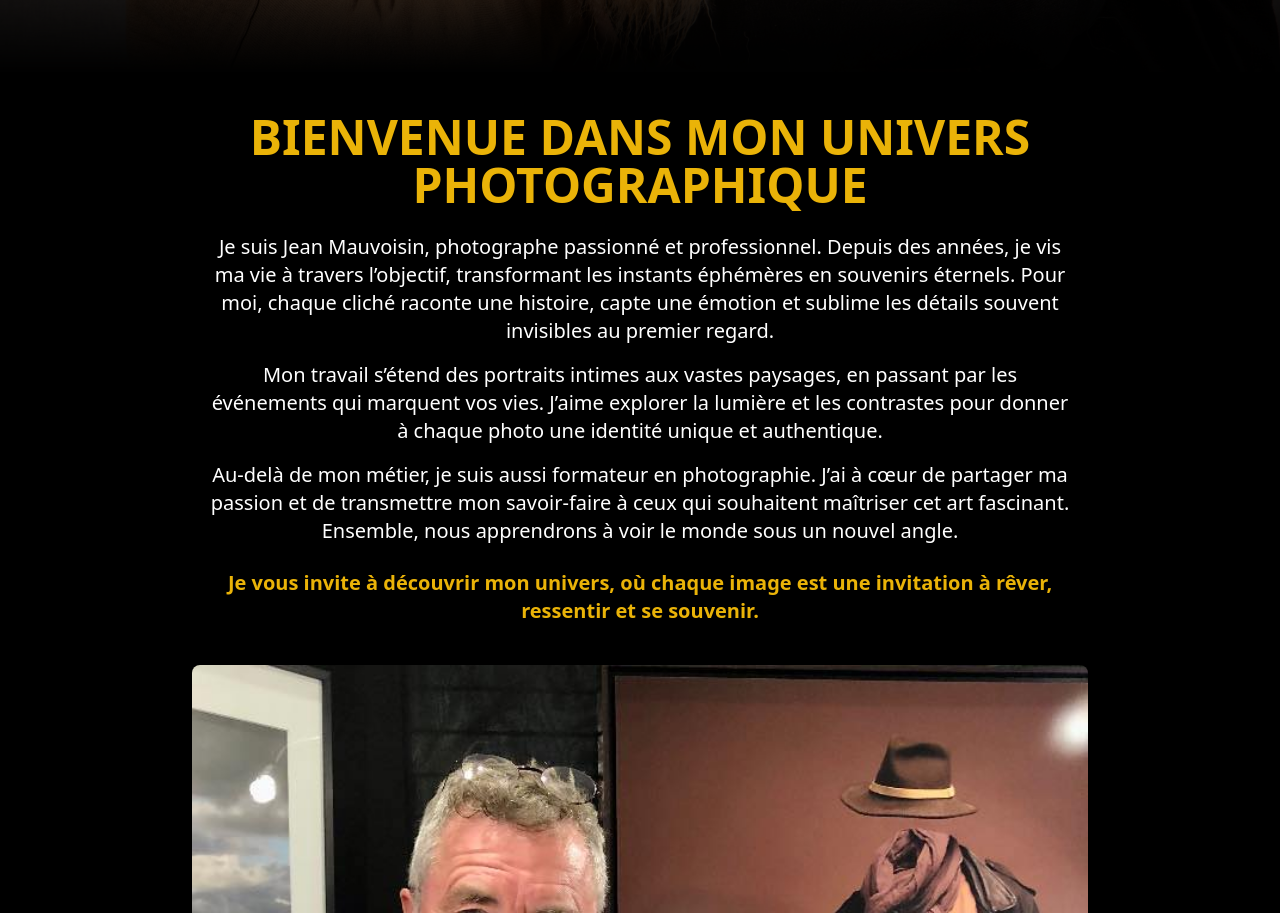
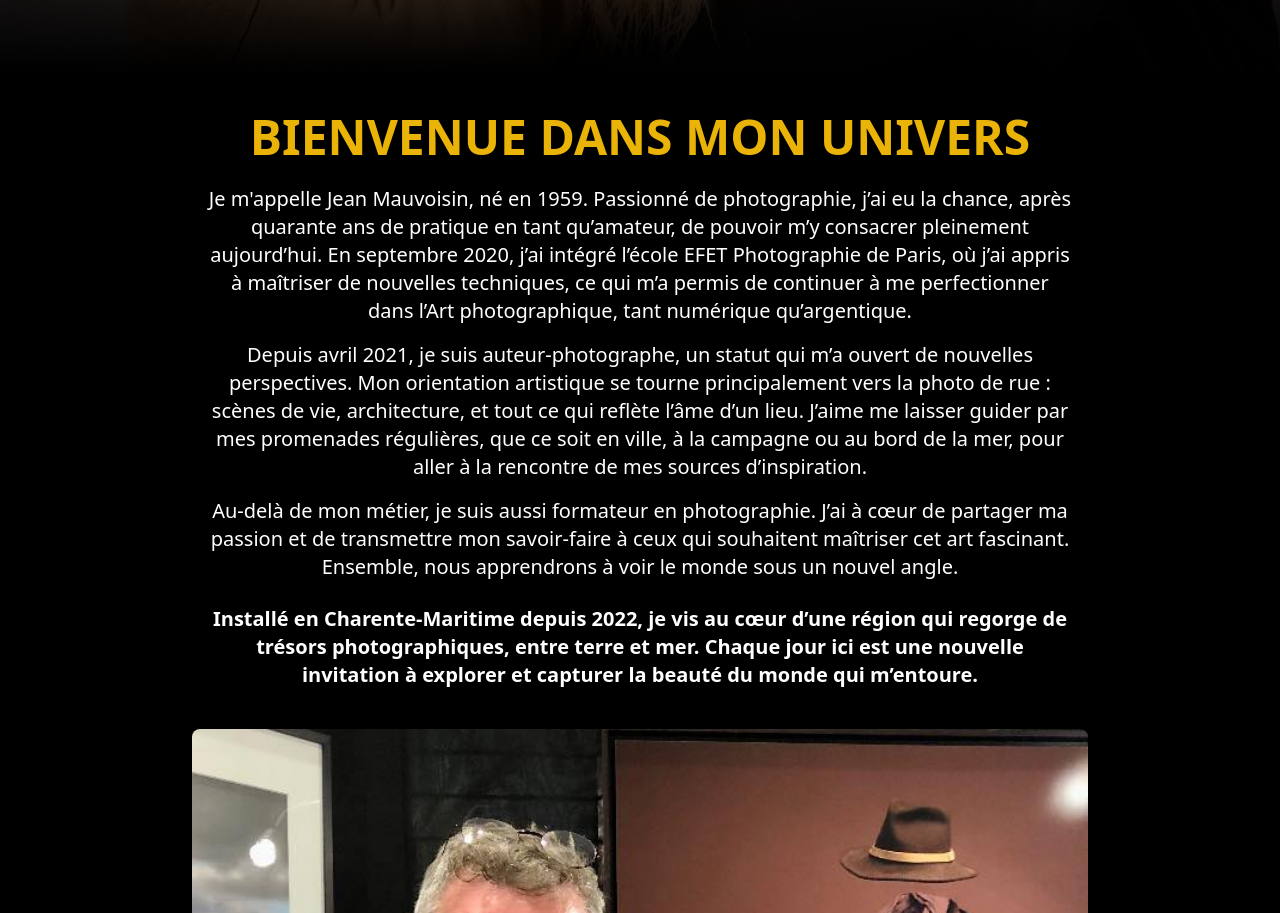
Before and after one commit to jo33200/jmauvoisinphoto, a Next.js app: page / in a window 1280 px wide. Shown: the part 860-1773 px from the top of the page. Built offline with nearby package versions, Linux system fonts and the light colour scheme.

Commit message:
refactor: update presentation section and adjust navigation links to use anchor tags

```diff
--- a/src/app/page.jsx
+++ b/src/app/page.jsx
@@ -17,22 +17,25 @@ export default function Home() {
       </div>
 
       {/* Section de Présentation */}
-      <section className="relative z-10 mx-auto mt-10 max-w-4xl px-4 text-center text-white">
+      <section id="presentation" className="relative z-10 mx-auto mt-10 max-w-4xl px-4 text-center text-white">
         <h1 className="text-4xl font-bold uppercase text-yellow-500 sm:text-5xl">
-          Bienvenue dans mon univers photographique
+          Bienvenue dans mon univers
         </h1>
         <p className="mt-6 text-lg leading-relaxed sm:text-xl">
-          Je suis Jean Mauvoisin, photographe passionné et professionnel. Depuis
-          des années, je vis ma vie à travers l’objectif, transformant les
-          instants éphémères en souvenirs éternels. Pour moi, chaque cliché
-          raconte une histoire, capte une émotion et sublime les détails souvent
-          invisibles au premier regard.
+          Je m'appelle Jean Mauvoisin, né en 1959. Passionné de photographie,
+          j’ai eu la chance, après quarante ans de pratique en tant qu’amateur,
+          de pouvoir m’y consacrer pleinement aujourd’hui. En septembre 2020,
+          j’ai intégré l’école EFET Photographie de Paris, où j’ai appris à
+          maîtriser de nouvelles techniques, ce qui m’a permis de continuer à me
+          perfectionner dans l’Art photographique, tant numérique qu’argentique.
         </p>
         <p className="mt-4 text-lg leading-relaxed sm:text-xl">
-          Mon travail s’étend des portraits intimes aux vastes paysages, en
-          passant par les événements qui marquent vos vies. J’aime explorer la
-          lumière et les contrastes pour donner à chaque photo une identité
-          unique et authentique.
+          Depuis avril 2021, je suis auteur-photographe, un statut qui m’a
+          ouvert de nouvelles perspectives. Mon orientation artistique se tourne
+          principalement vers la photo de rue : scènes de vie, architecture, et
+          tout ce qui reflète l’âme d’un lieu. J’aime me laisser guider par mes
+          promenades régulières, que ce soit en ville, à la campagne ou au bord
+          de la mer, pour aller à la rencontre de mes sources d’inspiration.
         </p>
         <p className="mt-4 text-lg leading-relaxed sm:text-xl">
           Au-delà de mon métier, je suis aussi formateur en photographie. J’ai à
@@ -40,9 +43,11 @@ export default function Home() {
           qui souhaitent maîtriser cet art fascinant. Ensemble, nous apprendrons
           à voir le monde sous un nouvel angle.
         </p>
-        <p className="mt-6 text-lg font-semibold text-yellow-500 sm:text-xl">
-          Je vous invite à découvrir mon univers, où chaque image est une
-          invitation à rêver, ressentir et se souvenir.
+        <p className="mt-6 text-lg font-semibold sm:text-xl">
+          Installé en Charente-Maritime depuis 2022, je vis au cœur d’une région
+          qui regorge de trésors photographiques, entre terre et mer. Chaque
+          jour ici est une nouvelle invitation à explorer et capturer la beauté
+          du monde qui m’entoure.
         </p>
       </section>
 
--- a/src/app/presentation/page.jsx
+++ /dev/null
@@ -1,9 +0,0 @@
-const presentation = () => {
-  return (
-    <div>
-      <h1>Présentation</h1>
-    </div>
-  );
-};
-
-export default presentation;
--- a/src/components/common/Header.jsx
+++ b/src/components/common/Header.jsx
@@ -51,7 +51,7 @@ const Header = () => {
           <nav aria-label="Navigation principale">
             <ul className="flex gap-10">
               {[
-                { href: '/presentation', label: 'Présentation' },
+                { href: '#presentation', label: 'Présentation' },
                 { href: '/galerie', label: 'Galerie' },
                 { href: '/prestation', label: 'Prestations' },
               ].map((link) => (
@@ -122,7 +122,7 @@ const Header = () => {
           >
             <ul className="w-full text-center text-lg">
               {[
-                { href: '/presentation', label: 'Présentation' },
+                { href: '#presentation', label: 'Présentation' },
                 { href: '/galerie', label: 'Galerie' },
                 { href: '/prestation', label: 'Prestations' },
               ].map((link) => (
```
